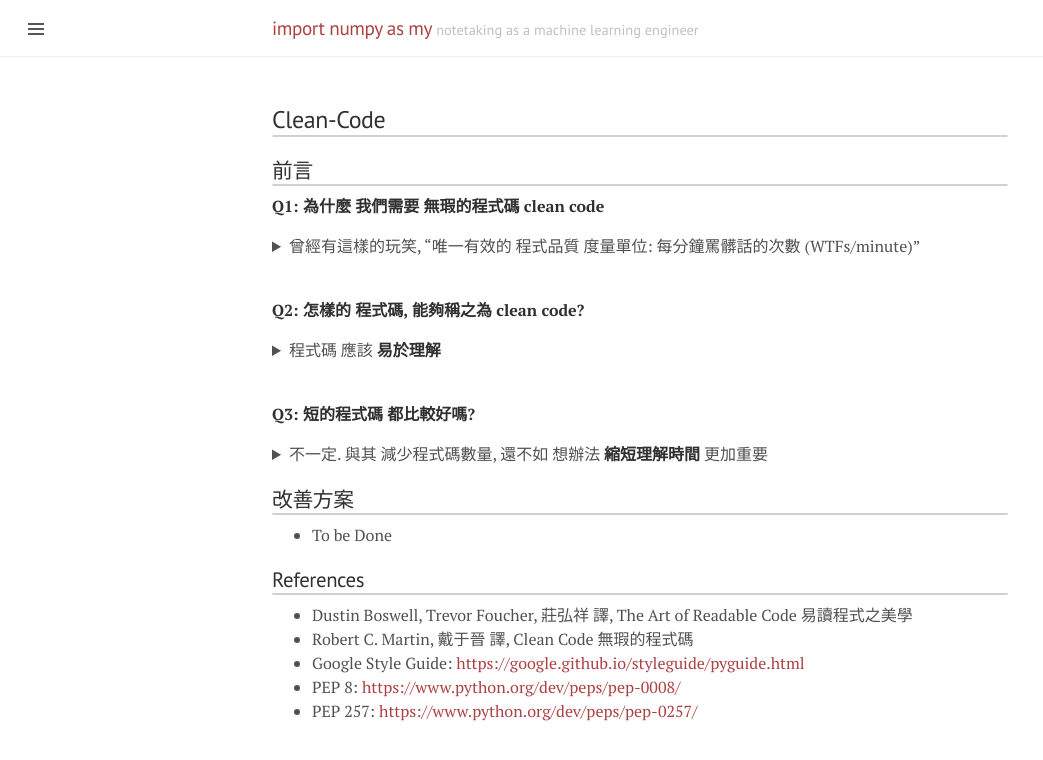
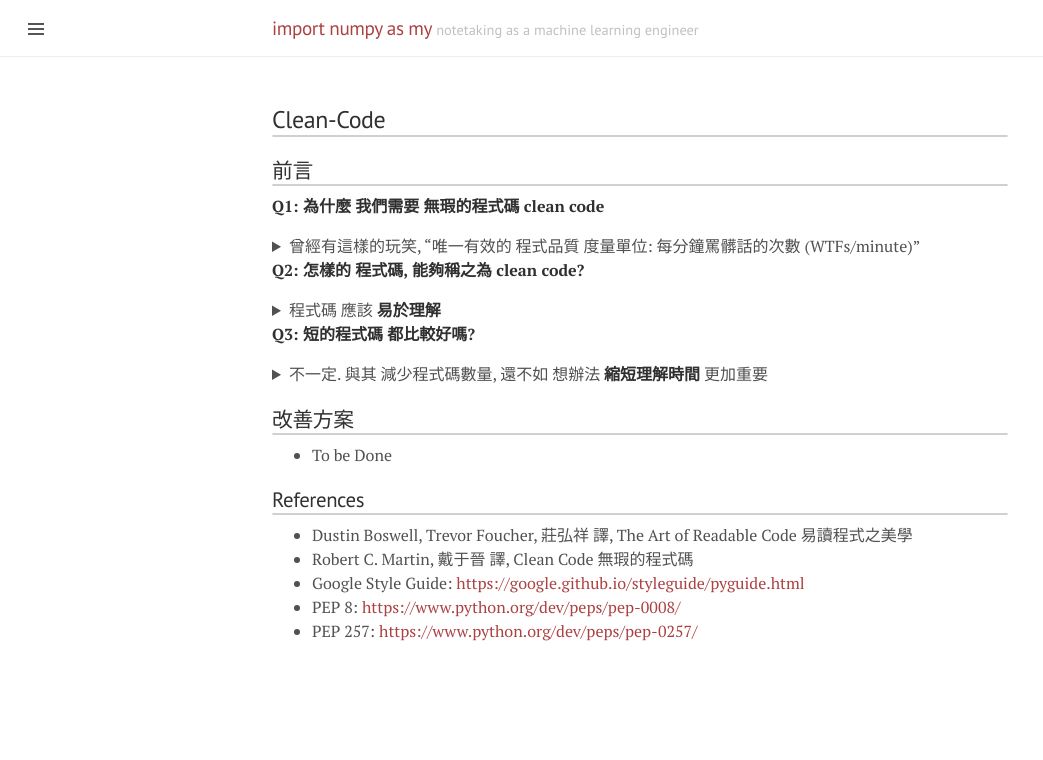
Before and after one commit to kertansul/kertansul.github.io, a Jekyll site: the page built from _posts/clean-code/2018-05-13-clean-code.md, in a window 1280 px wide. Shown: the top 760 px of the page, without its empty margins (0-1043 px from the left). Built offline with Jekyll 4.4.1, drawn with Linux system fonts in a browser that asks for light colours.

Commit message:
Update 2018-05-13-clean-code.md

````diff
--- a/_posts/clean-code/2018-05-13-clean-code.md
+++ b/_posts/clean-code/2018-05-13-clean-code.md
@@ -10,7 +10,7 @@ category: clean_code
 也有人統計過, 一個軟體工程師 撰寫程式碼 與 閱讀程式碼 的時間比大約是 1:9<br/>
 換句話說, 除了追求程式碼的 效能與正確性 外, 撰寫時的 可閱讀性 亦是重要的一環<br/>
 一個高品質的程式碼, 是能夠 讓後續使用者(包含自己) 在 重複利用, 除蟲, 或 拓展新功能 時能輕易上手
-</details><br/>
+</details>
 
 **Q2: 怎樣的 程式碼, 能夠稱之為 clean code?**
 <details><summary markdown="span">程式碼 應該 **易於理解**</summary>
@@ -34,7 +34,7 @@ while (node->next != NULL) {
 if (node != NULL) Print(node->data);
 ```
   </details>
-</details><br/>
+</details>
 
 **Q3: 短的程式碼 都比較好嗎?**
 <details><summary markdown="span">不一定. 與其 減少程式碼數量, 還不如 想辦法 **縮短理解時間** 更加重要</summary>
````
